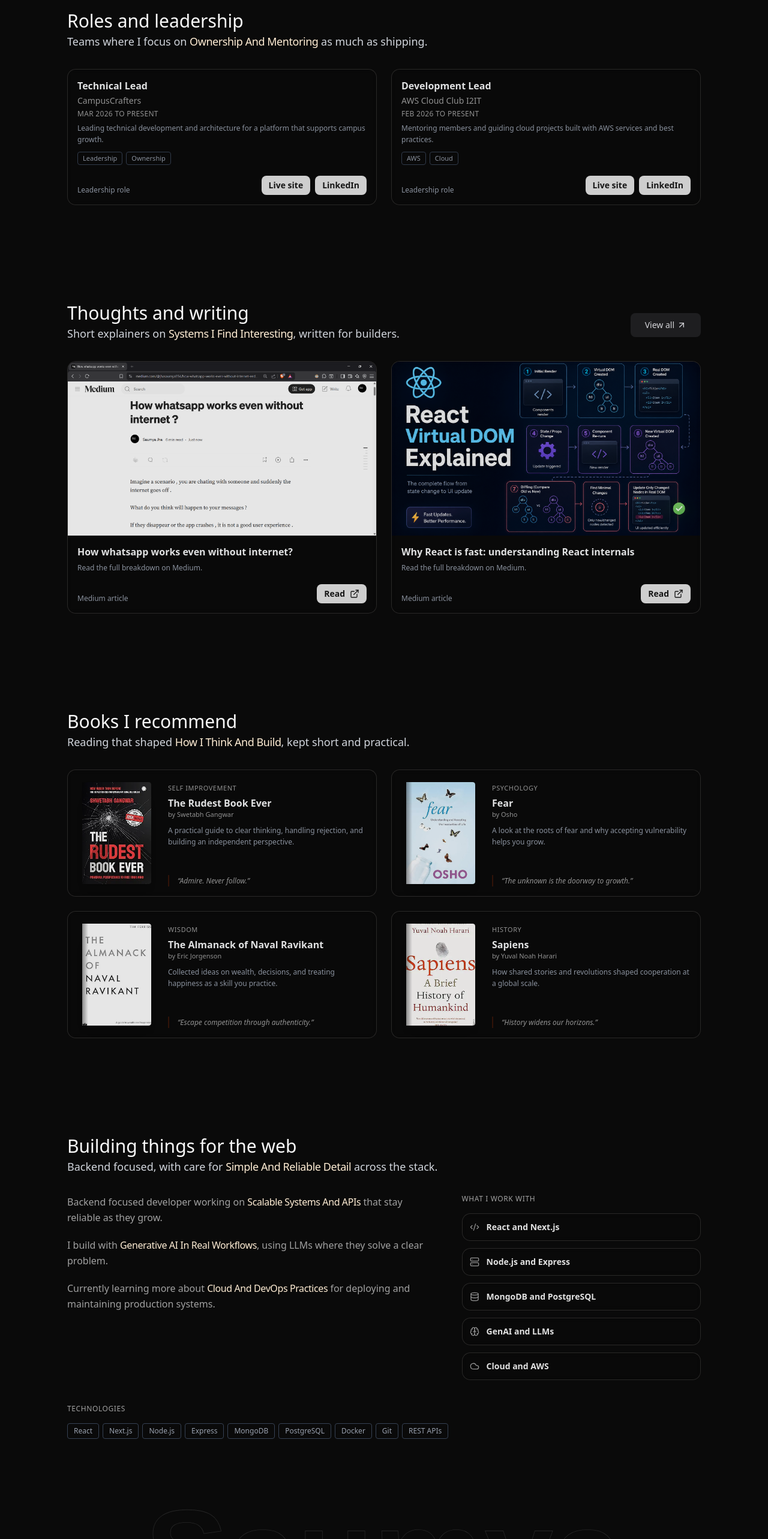
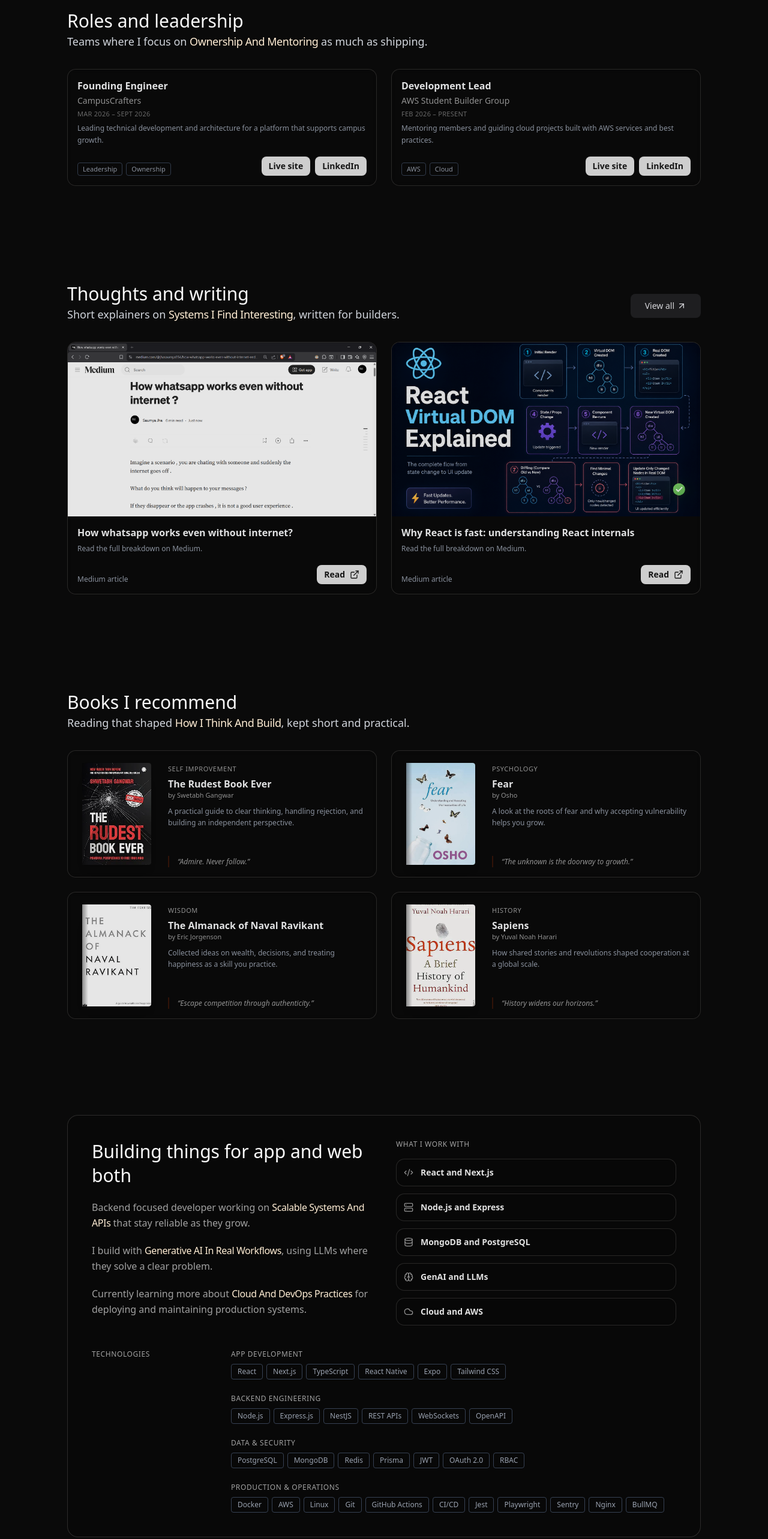
Before and after one commit to saumyaJha7/portfolio, a Next.js app: page / in a window 1280 px wide. Shown: the part 1480-4046 px from the top of the page at 60% size. Built offline with nearby package versions, Linux system fonts and the light colour scheme.

Commit message:
update : experience section

```diff
--- a/src/components/about.tsx
+++ b/src/components/about.tsx
@@ -1,15 +1,8 @@
 "use client";
 
 import { motion } from "framer-motion";
-import { SectionHead } from "@/components/section-head";
 import { Highlight } from "@/components/ui/highlight";
-import {
-  Code2,
-  Server,
-  Cloud,
-  Brain,
-  Database,
-} from "lucide-react";
+import { Code2, Server, Cloud, Brain, Database } from "lucide-react";
 
 const skills = [
   { name: "React and Next.js", icon: Code2 },
@@ -19,16 +12,35 @@
   { name: "Cloud and AWS", icon: Cloud },
 ];
 
-const techStack = [
-  "React",
-  "Next.js",
-  "Node.js",
-  "Express",
-  "MongoDB",
-  "PostgreSQL",
+const techGroups = [
+  {
+    title: "App Development",
+    items: ["React", "Next.js", "TypeScript", "React Native", "Expo", "Tailwind CSS"],
+  },
+  {
+    title: "Backend Engineering",
+    items: ["Node.js", "Express.js", "NestJS", "REST APIs", "WebSockets", "OpenAPI"],
+  },
+  {
+    title: "Data & Security",
+    items: ["PostgreSQL", "MongoDB", "Redis", "Prisma", "JWT", "OAuth 2.0", "RBAC"],
+  },
+  {
+    title: "Production & Operations",
+    items: [
       "Docker",
+      "AWS",
+      "Linux",
       "Git",
-  "REST APIs",
+      "GitHub Actions",
+      "CI/CD",
+      "Jest",
+      "Playwright",
+      "Sentry",
+      "Nginx",
+      "BullMQ",
+    ],
+  },
 ];
 
 export default function About() {
@@ -39,27 +51,18 @@
         whileInView={{ opacity: 1, y: 0 }}
         transition={{ duration: 0.3 }}
         viewport={{ once: true }}
+        className="card-chai rounded-[calc(var(--radius)+8px)] p-6 sm:p-10"
       >
-        <SectionHead title="Building things for the web">
-          <>
-            Backend focused, with care for <Highlight>simple and reliable detail</Highlight> across
-            the stack.
-          </>
-        </SectionHead>
-      </motion.div>
-
-      <div className="mt-8 grid gap-10 md:grid-cols-5">
-        <motion.div
-          initial={{ opacity: 0, y: 20 }}
-          whileInView={{ opacity: 1, y: 0 }}
-          transition={{ duration: 0.3, delay: 0.05 }}
-          viewport={{ once: true }}
-          className="space-y-5 leading-relaxed text-neutral-700 md:col-span-3 dark:text-neutral-400"
-        >
+        <div className="grid gap-10 md:grid-cols-2">
+          <div className="space-y-5">
+            <h2 className="text-2xl font-medium sm:text-[30px]">
+              Building things for app and web both
+            </h2>
+            <div className="space-y-5 leading-relaxed text-neutral-700 dark:text-neutral-400">
               <p>
                 Backend focused developer working on{" "}
-            <Highlight>scalable systems and APIs</Highlight> that stay reliable as
-            they grow.
+                <Highlight>scalable systems and APIs</Highlight> that stay
+                reliable as they grow.
               </p>
               <p>
                 I build with <Highlight>generative AI in real workflows</Highlight>,
@@ -67,18 +70,13 @@
               </p>
               <p>
                 Currently learning more about{" "}
-            <Highlight>cloud and DevOps practices</Highlight> for deploying and
-            maintaining production systems.
+                <Highlight>cloud and DevOps practices</Highlight> for deploying
+                and maintaining production systems.
               </p>
-        </motion.div>
+            </div>
+          </div>
 
-        <motion.div
-          initial={{ opacity: 0, y: 20 }}
-          whileInView={{ opacity: 1, y: 0 }}
-          transition={{ duration: 0.3, delay: 0.1 }}
-          viewport={{ once: true }}
-          className="space-y-4 md:col-span-2"
-        >
+          <div className="space-y-4">
             <h3 className="text-xs font-medium tracking-wider text-muted-foreground uppercase">
               What I work with
             </h3>
@@ -89,25 +87,27 @@
                   className="card-chai flex items-center gap-3 p-3 sm:opacity-90 sm:hover:opacity-100"
                 >
                   <skill.icon className="h-4 w-4 text-muted-foreground" />
-                <span className="font-montserrat text-sm font-semibold">{skill.name}</span>
+                  <span className="font-montserrat text-sm font-semibold">
+                    {skill.name}
+                  </span>
                 </div>
               ))}
             </div>
-        </motion.div>
+          </div>
         </div>
 
-      <motion.div
-        initial={{ opacity: 0, y: 20 }}
-        whileInView={{ opacity: 1, y: 0 }}
-        transition={{ duration: 0.3, delay: 0.1 }}
-        viewport={{ once: true }}
-        className="mt-10"
-      >
-        <h3 className="mb-4 text-xs font-medium tracking-wider text-muted-foreground uppercase">
+        <div className="mt-10 flex flex-col gap-6 md:flex-row md:gap-10">
+          <h3 className="shrink-0 text-xs font-medium tracking-wider text-muted-foreground uppercase md:w-48">
             Technologies
           </h3>
-        <div className="flex flex-wrap gap-1.5">
-          {techStack.map((tech) => (
+          <div className="flex-1 space-y-6">
+            {techGroups.map((group) => (
+              <div key={group.title}>
+                <h4 className="text-xs font-medium tracking-wider text-muted-foreground uppercase">
+                  {group.title}
+                </h4>
+                <div className="mt-2 flex flex-wrap gap-1.5">
+                  {group.items.map((tech) => (
                     <span
                       key={tech}
                       className="rounded border border-gray-300 px-2.5 py-1 text-xs text-gray-700 dark:border-gray-700 dark:text-gray-400"
@@ -116,6 +116,10 @@
                     </span>
                   ))}
                 </div>
+              </div>
+            ))}
+          </div>
+        </div>
       </motion.div>
     </section>
   );
--- a/src/components/experiences.tsx
+++ b/src/components/experiences.tsx
@@ -8,9 +8,9 @@
 
 const experiences = [
   {
-    role: "Technical Lead",
+    role: "Founding Engineer",
     organization: "CampusCrafters",
-    period: "Mar 2026 to Present",
+    period: "Mar 2026 – Sept 2026",
     description:
       "Leading technical development and architecture for a platform that supports campus growth.",
     tags: ["Leadership", "Ownership"],
@@ -19,8 +19,8 @@
   },
   {
     role: "Development Lead",
-    organization: "AWS Cloud Club I2IT",
-    period: "Feb 2026 to Present",
+    organization: "AWS Student Builder Group",
+    period: "Feb 2026 – Present",
     description:
       "Mentoring members and guiding cloud projects built with AWS services and best practices.",
     tags: ["AWS", "Cloud"],
@@ -55,12 +55,13 @@
                   <p className="text-sm font-medium text-muted-foreground">
                     {item.organization}
                   </p>
-                  <p className="text-xs font-medium tracking-wide text-muted-foreground uppercase">
+                  <p className="text-[11px] font-normal tracking-wide text-muted-foreground/70 uppercase">
                     {item.period}
                   </p>
                 </div>
                 <CardText>{item.description}</CardText>
-                <div className="flex flex-wrap gap-1.5 pt-1">
+                <CardFooter>
+                  <div className="flex flex-wrap gap-1.5">
                     {item.tags.map((tag) => (
                       <span
                         key={tag}
@@ -70,10 +71,6 @@
                       </span>
                     ))}
                   </div>
-                <CardFooter>
-                  <span className="text-xs text-gray-600 dark:text-gray-400">
-                    Leadership role
-                  </span>
                   <div className="flex gap-2">
                     {item.liveLink && (
                       <a
--- a/src/components/footer.tsx
+++ b/src/components/footer.tsx
@@ -28,14 +28,14 @@
   return (
     <footer
       className={cn(
-        'relative z-10 mx-auto w-full px-6 py-2 font-montserrat sm:px-12',
+        'relative z-10 mx-auto w-full max-w-6xl px-6 py-2 font-montserrat sm:px-12',
         'before:absolute before:top-0 before:left-1/2 before:h-px before:w-full before:max-w-[1440px] before:-translate-x-1/2 before:opacity-10',
         'before:[mask-image:linear-gradient(90deg,transparent_0%,black_40%,black_60%,transparent_100%)]',
         'before:bg-amber-600 dark:before:bg-orange-300',
         className,
       )}
     >
-      <div className="relative mx-auto flex w-full max-w-6xl flex-col items-start gap-x-16 gap-y-8 pt-6 pb-[51px] sm:py-6 lg:flex-row lg:justify-between lg:items-start lg:pb-9 xl:pt-6">
+      <div className="relative flex w-full flex-col items-start gap-x-16 gap-y-8 pt-6 pb-[51px] sm:py-6 lg:flex-row lg:justify-between lg:items-start lg:pb-9 xl:pt-6">
         <div className="flex flex-col items-start justify-between lg:max-w-sm">
           <div className="flex flex-1 flex-col items-start justify-between">
             <div className="relative mb-6 shrink-0">{logo}</div>
```
Lines whose indentation alone changed are shown as unchanged.
